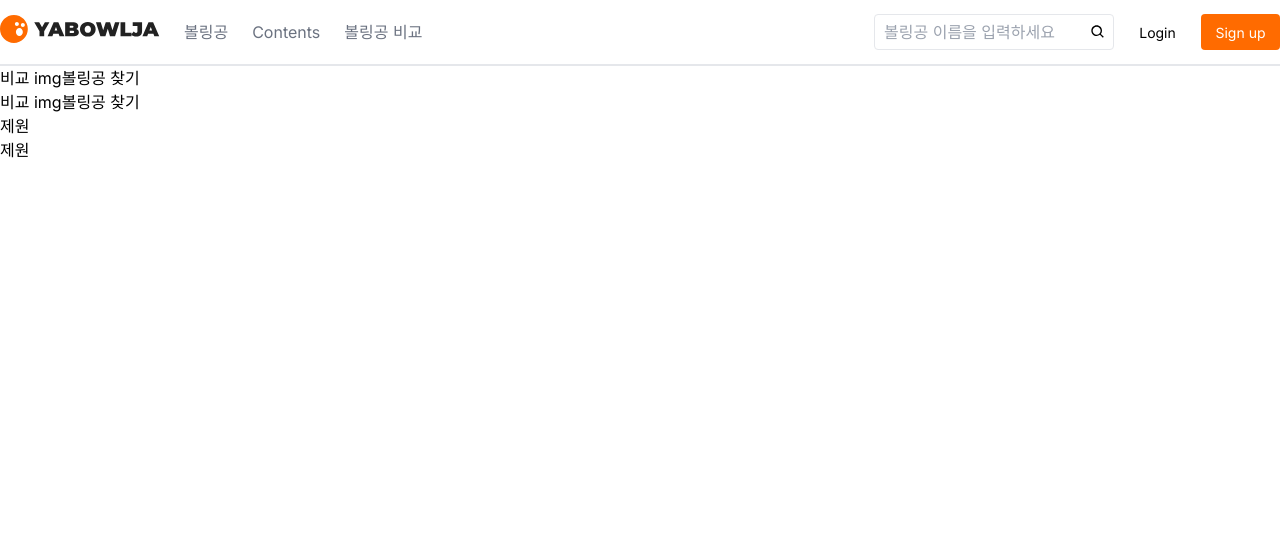
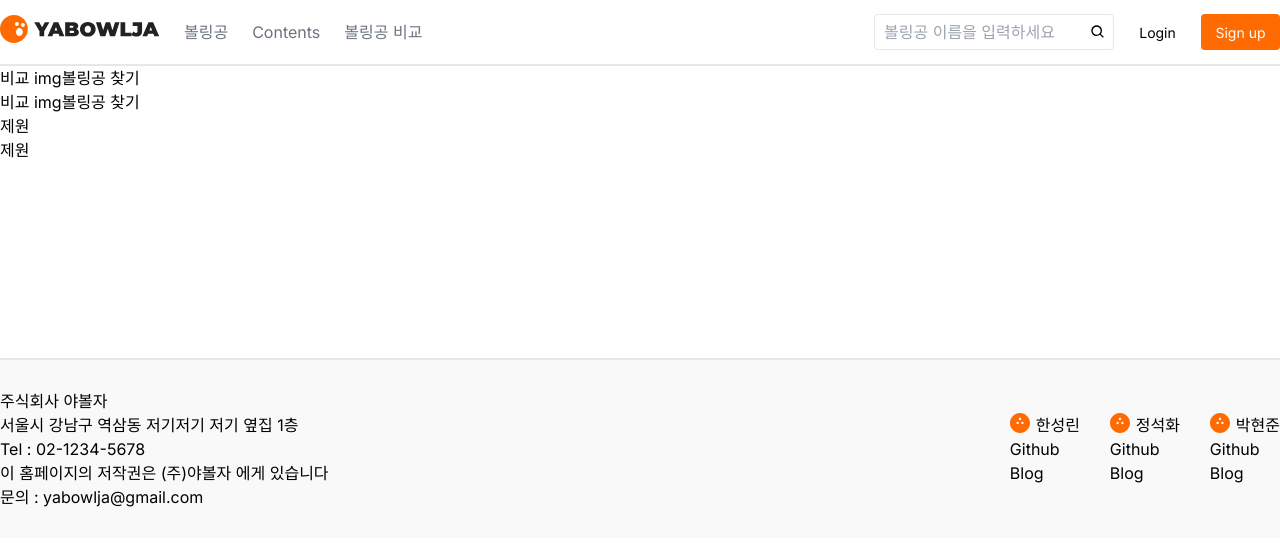
Before and after one commit to HyunJunPark0/YABOWLJA_FE, a Next.js app: page /compare in a window 1280 px wide. Shown: the top 546 px of the page. Built offline with nearby package versions, Linux system fonts and the light colour scheme.

Commit message:
style : Footer추가
Footer추가 및 layout에 적용

```diff
--- a/src/app/layout.tsx
+++ b/src/app/layout.tsx
@@ -1,5 +1,6 @@
 import { Inter } from "next/font/google";
 
+import Footer from "@/components/Footer";
 import Header from "@/components/Header";
 
 import "./globals.css";
@@ -21,9 +22,10 @@ export default function RootLayout({
     <html lang="ko">
       <body className={inter.className}>
         <Header />
-        <div className="min-w-[1280px] mx-auto">
+        <div className="min-w-[1280px] mx-auto h-full min-h-[100%] pb-[180px]">
           {children}
         </div>
+        <Footer />
       </body>
     </html>
   );
--- /dev/null
+++ b/src/components/Footer/index.tsx
@@ -0,0 +1,58 @@
+"use client";
+import Image from "next/image";
+
+import TinyBall from "../../../public/TinyBall.svg";
+
+export default function Footer() {
+  return (
+    <div className="bottom-0 mt-[16px] mx-auto border-t-2 bg-[#F9F9F9] h-[180px] relative transform translateY-0">
+      <div className="flex justify-between h-full w-[1280px] items-center mx-auto ">
+        <div className="flex-col">
+          <div>주식회사 야볼자</div>
+          <div>서울시 강남구 역삼동 저기저기 저기 옆집 1층</div>
+          <div>Tel : 02-1234-5678</div>
+          <div>이 홈페이지의 저작권은 (주)야볼자 에게 있습니다</div>
+          <div>문의 : yabowlja@gmail.com</div>
+        </div>
+        <div className="flex">
+          <div className="w-[100px]">
+            <div className="flex">
+              <Image
+                src={TinyBall}
+                alt="TinyBall"
+                className="w-[20px] h-[20px] mr-1.5"
+              />
+              한성린
+            </div>
+            <div>Github</div>
+            <div>Blog</div>
+          </div>
+          <div className="w-[100px]">
+            <div className="flex">
+              <Image
+                src={TinyBall}
+                alt="TinyBall"
+                className="w-[20px] h-[20px] mr-1.5"
+              />
+              정석화
+            </div>
+            <div>Github</div>
+            <div>Blog</div>
+          </div>
+          <div className="">
+            <div className="flex">
+              <Image
+                src={TinyBall}
+                alt="TinyBall"
+                className="w-[20px] h-[20px] mr-1.5"
+              />
+              박현준
+            </div>
+            <div>Github</div>
+            <div>Blog</div>
+          </div>
+        </div>
+      </div>
+    </div>
+  );
+}
```
